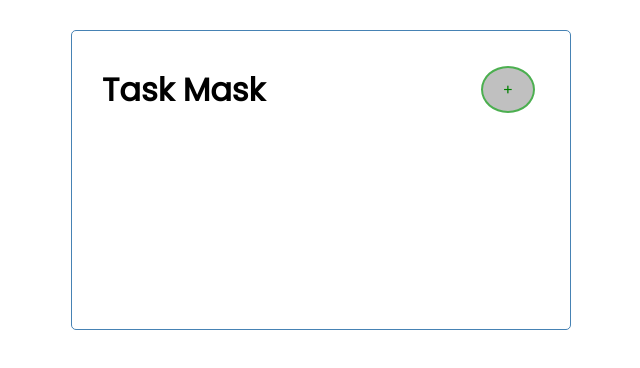
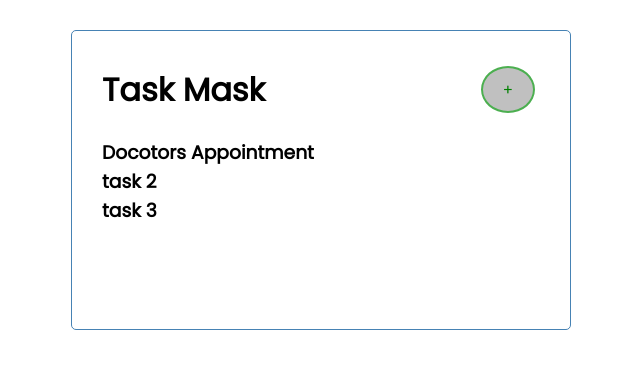
Before and after one commit to Slim-Shary/task-mask, a Vue app: page / in a window 1280 px wide. Shown: the top 368 px of the page, without its empty margins (319-959 px from the left). Built offline with nearby package versions, Linux system fonts and the light colour scheme.

Commit message:
Task and Tasks components added

```diff
--- a/src/App.vue
+++ b/src/App.vue
@@ -1,16 +1,19 @@
 <template>
   <div class="container">
     <Header title="Task Mask" />
+    <Tasks :tasks="tasks" />
   </div>
 </template>
 
 <script>
 import Header from './components/Header'
+import Tasks from './components/Tasks'
 
 export default {
   name: 'App',
   components: {
-    Header
+    Header,
+    Tasks
   },
   data() {
     return {
--- /dev/null
+++ b/src/components/Task.vue
@@ -0,0 +1,14 @@
+<template>
+  <h3>{{ task.text }}</h3>
+</template>
+
+<script>
+export default {
+  name: 'Task',
+  props: {
+    task: Object
+  }
+}
+</script>
+
+<style></style>
--- /dev/null
+++ b/src/components/Tasks.vue
@@ -0,0 +1,21 @@
+<template>
+  <div :key="task.id" v-for="task in tasks">
+    <Task :task="task" />
+  </div>
+</template>
+
+<script>
+import Task from './Task'
+
+export default {
+  name: 'Tasks',
+  props: {
+    tasks: Array
+  },
+  components: {
+    Task
+  }
+}
+</script>
+
+<style></style>
```
